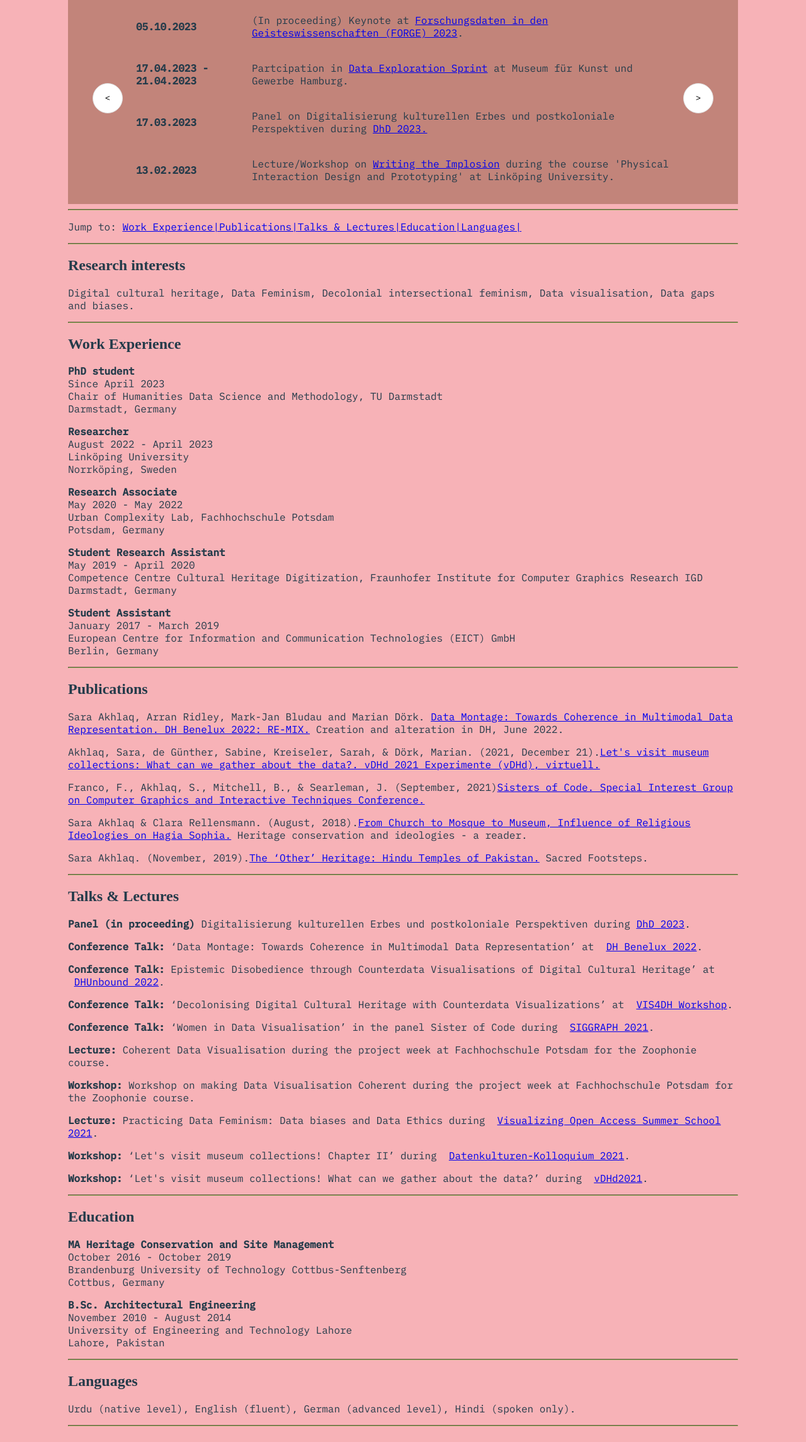
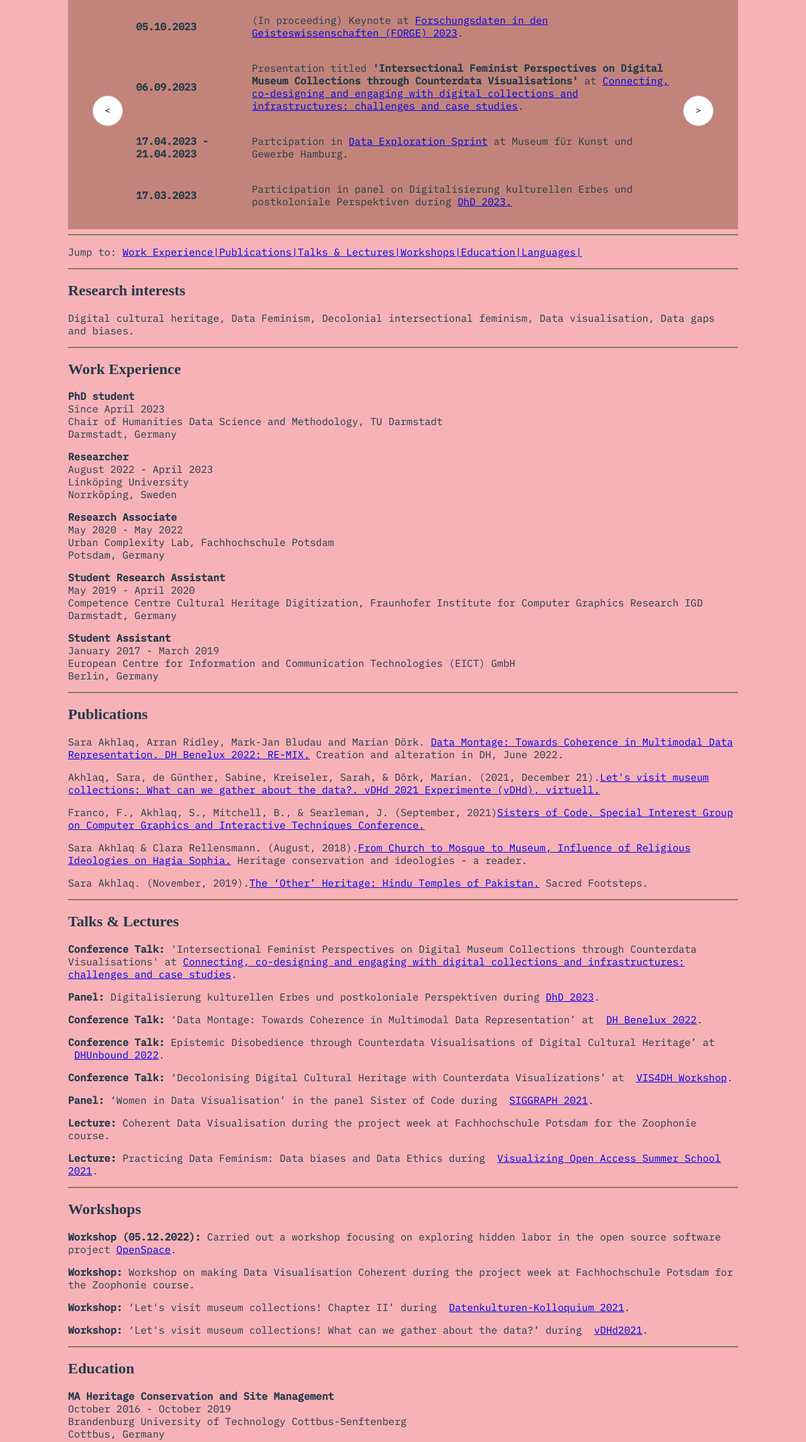
Before and after one commit to alltheakhlaq/alltheakhlaq.github.io, a Gatsby site: page /research in a window 1280 px wide. Shown: the part 237-2527 px from the top of the page at 63% size. Built offline with nearby package versions, Linux system fonts and the light colour scheme; Gatsby itself is replaced by a stand-in of ours; a web font is replaced by a local one.

Commit message:
updated activities
research and recent activities

```diff
--- a/src/components/RecentActivities.js
+++ b/src/components/RecentActivities.js
@@ -27,6 +27,21 @@ const RecentActivities = () => {
           <tr>
             <th>
               <p>
+                <b>06.09.2023</b>
+              </p>
+            </th>
+            <td>
+              <p>
+                Presentation titled <b>'Intersectional Feminist Perspectives on Digital Museum Collections through Counterdata Visualisations'</b> at&nbsp;
+                <a href="https://hdsm.hypotheses.org/1104">
+                Connecting, co-designing and engaging with digital collections and infrastructures: challenges and case studies
+                </a>.
+              </p>
+            </td>
+          </tr>
+          <tr>
+            <th>
+              <p>
                 <b> 17.04.2023 - 21.04.2023 </b>
               </p>
             </th>
@@ -48,7 +63,7 @@ const RecentActivities = () => {
             </th>
             <td>
               <p>
-                Panel on Digitalisierung kulturellen Erbes und postkoloniale
+                Participation in panel on Digitalisierung kulturellen Erbes und postkoloniale
                 Perspektiven during&nbsp;
                 <a href="https://dhd2023.dig-hum.de/page/programmubersich">
                   DhD 2023.
@@ -56,7 +71,10 @@ const RecentActivities = () => {
               </p>
             </td>
           </tr>
-          <tr>
+
+        </table>
+        <table>
+        <tr>
             <th>
               <p>
                 <b> 13.02.2023 </b>
@@ -73,8 +91,6 @@ const RecentActivities = () => {
               </p>
             </td>
           </tr>
-        </table>
-        <table>
           <tr>
             <th>
               <p>
@@ -101,20 +117,6 @@ const RecentActivities = () => {
                 <a href="https://chi2023.acm.org/">
                   ACM CHI Conference on Human Factors in Computing Systems 2023
                 </a>
-              </p>
-            </td>
-          </tr>
-          <tr>
-            <th>
-              <p>
-                <b> 05.12.2022 </b>
-              </p>
-            </th>
-            <td>
-              <p>
-                Carried out a workshop focusing on exploring hidden labor in the
-                open source software project&nbsp;
-                <a href="https://www.openspaceproject.com/">OpenSpace</a>
               </p>
             </td>
           </tr>
--- a/src/pages/research.js
+++ b/src/pages/research.js
@@ -17,6 +17,7 @@ const Research = () => {
           <Link to="/research#xp">Work Experience|</Link>
           <Link to="/research#pub">Publications|</Link>
           <Link to="/research#t&l">Talks & Lectures|</Link>
+          <Link to="/research#workshops">Workshops|</Link>
           <Link to="/research#edu">Education|</Link>
           <Link to="/research#lang">Languages|</Link>
         </p>
@@ -105,8 +106,14 @@ const Research = () => {
         <hr></hr>
         <h1 id="t&l">Talks & Lectures</h1>
         <p>
+        <b>Conference Talk: </b> 'Intersectional Feminist Perspectives on Digital Museum Collections through Counterdata Visualisations' at&nbsp;
+                <a href="https://hdsm.hypotheses.org/1104">
+                Connecting, co-designing and engaging with digital collections and infrastructures: challenges and case studies
+                </a>.
+              </p>
+        <p>
           {" "}
-          <b>Panel (in proceeding)</b> Digitalisierung kulturellen Erbes und
+          <b>Panel: </b> Digitalisierung kulturellen Erbes und
           postkoloniale Perspektiven during&nbsp;
           <a href="https://dhd2023.dig-hum.de/page/programmubersich">
             DhD 2023
@@ -133,7 +140,7 @@ const Research = () => {
           .
         </p>
         <p>
-          <b>Conference Talk: </b> ‘Women in Data Visualisation’ in the panel
+          <b>Panel: </b> ‘Women in Data Visualisation’ in the panel
           Sister of Code during &nbsp;
           <a href=" https://s2021.siggraph.org/presenter/?uid=33877059233152786721">
             SIGGRAPH 2021
@@ -145,11 +152,6 @@ const Research = () => {
           at Fachhochschule Potsdam for the Zoophonie course.
         </p>
         <p>
-          <b>Workshop: </b> Workshop on making Data Visualisation Coherent
-          during the project week at Fachhochschule Potsdam for the Zoophonie
-          course.
-        </p>
-        <p>
           <b>Lecture: </b> Practicing Data Feminism: Data biases and Data Ethics
           during &nbsp;
           <a href=" https://uclab.fh-potsdam.de/visoa/">
@@ -157,7 +159,19 @@ const Research = () => {
           </a>
           .
         </p>
+        <hr></hr>
+        <h1 id="workshops">Workshops</h1>
         <p>
+        <p>
+        <b>Workshop (05.12.2022): </b> Carried out a workshop focusing on exploring hidden labor in the
+                open source software project&nbsp;
+                <a href="https://www.openspaceproject.com/">OpenSpace</a>.
+              </p>
+        <p>
+          <b>Workshop: </b> Workshop on making Data Visualisation Coherent
+          during the project week at Fachhochschule Potsdam for the Zoophonie
+          course.
+        </p>
           <b>Workshop: </b> ‘Let's visit museum collections! Chapter II’ during
           &nbsp;
           <a href="https://vdhd2021.hypotheses.org">
@@ -192,8 +206,7 @@ const Research = () => {
         <hr></hr>
         <h1 id="lang">Languages</h1>
         <p>
-          Urdu (native level), English (fluent), German (advanced level), Hindi
-          (spoken only).
+          Urdu (native level), English (fluent), German (advanced level).
         </p>
         <hr></hr>
         {/* <h1>Skills </h1> */}
```
